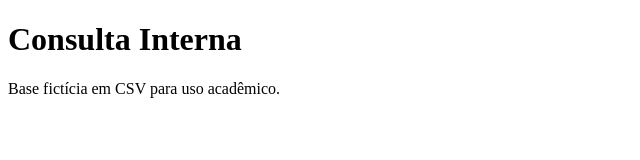
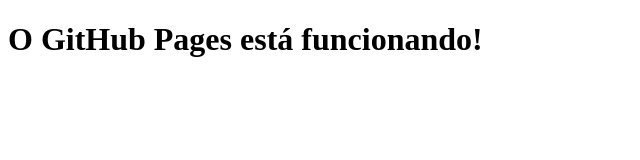
Before and after one commit to jeffersonxavierrcc-sketch/jeffersonxavierrcc-sketch.github.io, a plain HTML site: page index.html in a window 1280 px wide. Shown: the whole page, without its empty margins (0-640 px from the left). Drawn offline with Linux system fonts and the light colour scheme.

Commit message:
Update index.html

```diff
--- a/index.html
+++ b/index.html
@@ -1,11 +1,10 @@
 <!DOCTYPE html>
-<html>
-  <head>
-    <meta charset="utf-8">
-    <title>Consulta Interna</title>
-  </head>
-  <body>
-    <h1>Consulta Interna</h1>
-    <p>Base fictícia em CSV para uso acadêmico.</p>
-  </body>
+<html lang="pt-br">
+<head>
+    <meta charset="UTF-8">
+    <title>Meu Site</title>
+</head>
+<body>
+    <h1>O GitHub Pages está funcionando!</h1>
+</body>
 </html>
```
